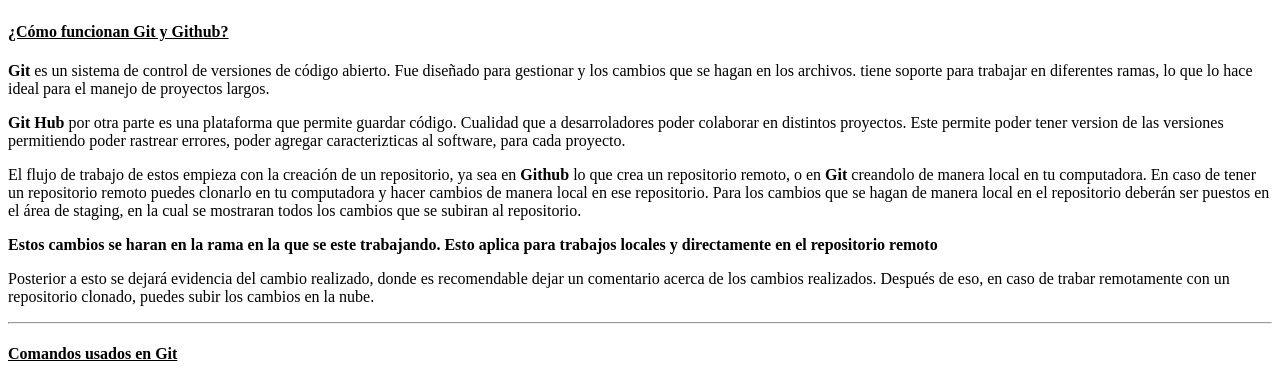
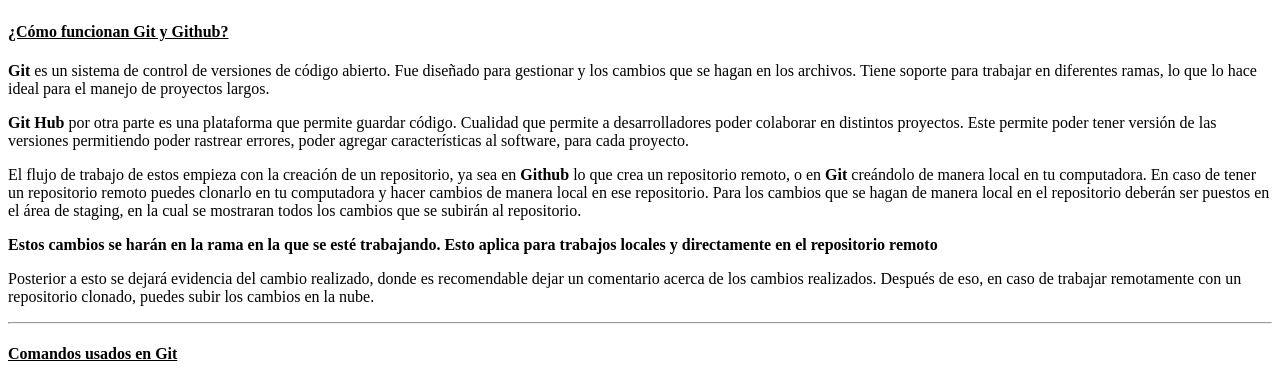
Before and after one commit to juliordzfigueroa/TC2005B_A01029680, a plain HTML site: page Web/Tareas/Blog/Git_Github.html in a window 1280 px wide. Shown: the part 410-791 px from the top of the page. Drawn offline with Linux system fonts and the light colour scheme.

Commit message:
Corregidas faltas de ortografía en los archivos de Git_Github.html, Terminal.html

```diff
--- a/Web/Tareas/Blog/Git_Github.html
+++ b/Web/Tareas/Blog/Git_Github.html
@@ -17,26 +17,27 @@
         <u><h4>¿Cómo funcionan Git y Github?</h4></u>
 
         <p><strong>Git</strong> es un sistema de control de versiones de código abierto.
-        Fue diseñado para gestionar y los cambios que se hagan en los archivos. tiene soporte para trabajar
+        Fue diseñado para gestionar y los cambios que se hagan en los archivos. Tiene soporte para trabajar
         en diferentes ramas, lo que lo hace ideal para el manejo de proyectos largos.
         </p>
 
         <p><strong>Git Hub</strong> por otra parte es una plataforma que permite guardar código.
-        Cualidad que a desarroladores poder colaborar en distintos proyectos. Este permite poder
-        tener version de las versiones permitiendo poder rastrear errores, poder agregar caracterizticas al software,
-        para cada proyecto.
+        Cualidad que permite a desarrolladores poder colaborar en distintos proyectos.
+        Este permite poder tener versión de las versiones permitiendo poder rastrear errores,
+        poder agregar características al software, para cada proyecto.
         </p>
 
         <p>El flujo de trabajo de estos empieza con la creación de un repositorio, ya sea en <strong>Github</strong>
-        lo que crea un repositorio remoto, o en <strong>Git</strong> creandolo de manera local en tu computadora.
+        lo que crea un repositorio remoto, o en <strong>Git</strong> creándolo de manera local en tu computadora.
         En caso de tener un repositorio remoto puedes clonarlo en tu computadora y hacer cambios de manera local en ese repositorio.
-        Para los cambios que se hagan de manera local en el repositorio deberán ser puestos en el área de staging, en la cual se mostraran todos los cambios que se subiran al repositorio.
+        Para los cambios que se hagan de manera local en el repositorio deberán ser puestos en el área de staging,
+        en la cual se mostraran todos los cambios que se subirán al repositorio.
         </p>
 
-        <p><strong>Estos cambios se haran en la rama en la que se este trabajando. Esto aplica para trabajos locales y directamente en el repositorio remoto</strong></p>
+        <p><strong>Estos cambios se harán en la rama en la que se esté trabajando. Esto aplica para trabajos locales y directamente en el repositorio remoto</strong></p>
 
         <p>Posterior a esto se dejará evidencia del cambio realizado, donde es recomendable dejar un comentario acerca de los cambios realizados.
-        Después de eso, en caso de trabar remotamente con un repositorio clonado, puedes subir los cambios en la nube.
+        Después de eso, en caso de trabajar remotamente con un repositorio clonado, puedes subir los cambios en la nube.
         </p>
     </section>
 
```
Also changed, not shown: Web/Tareas/Blog/Terminal.html (+1 -1 lines).
